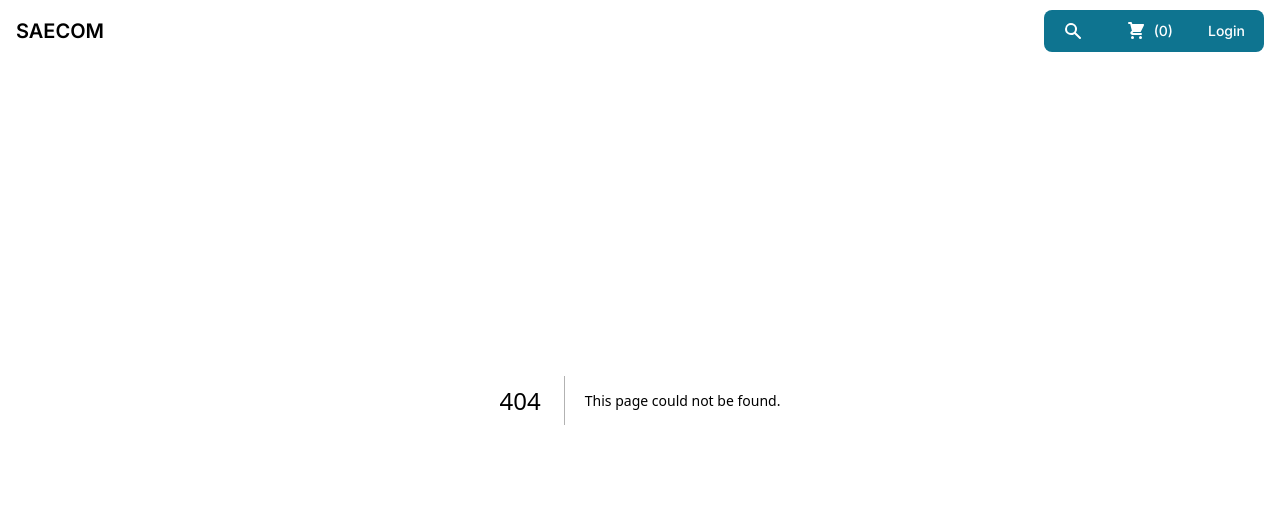
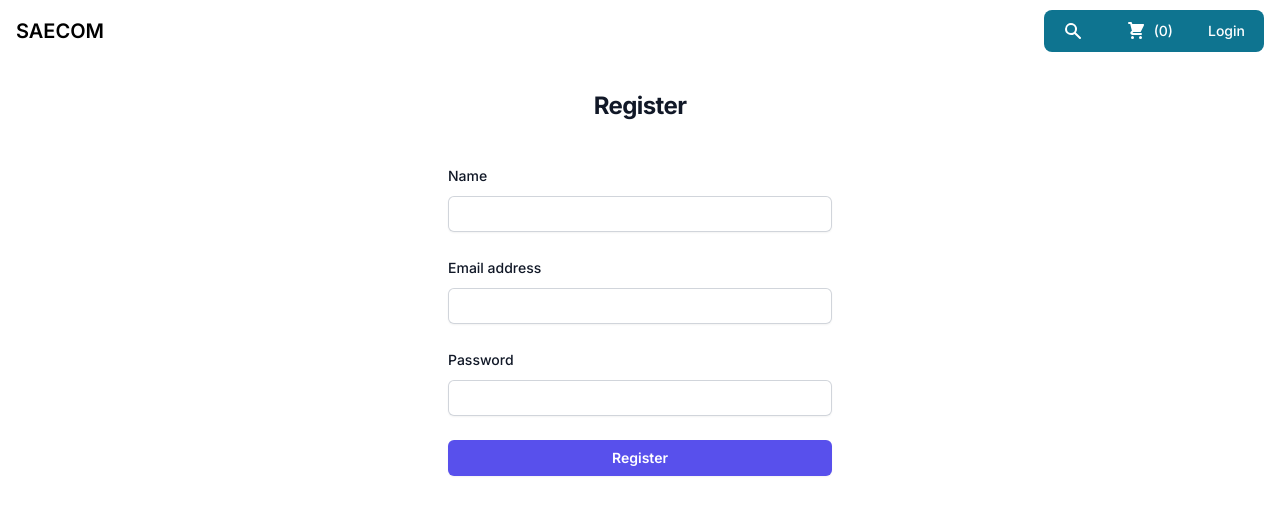
Before and after one commit to chxru/sa-ecommerce-assignment, a Next.js app in the folder fe/: page /register in a window 1280 px wide. Before the commit this address had no page. Shown: the top 514 px of the page. Built offline with nearby package versions, Linux system fonts and the light colour scheme.

Commit message:
feat(fe): :sparkles: add registration page

```diff
--- /dev/null
+++ b/fe/app/register/page.tsx
@@ -0,0 +1,169 @@
+"use client";
+
+import { useUserStore } from "@/store/user.store";
+import { Fetcher } from "@/util/axios";
+import { zodResolver } from "@hookform/resolvers/zod";
+import { AuthResponse } from "@saecom/types";
+import { useRouter } from "next/navigation";
+import { FunctionComponent, useEffect, useState } from "react";
+import { useForm, SubmitHandler } from "react-hook-form";
+import { z } from "zod";
+
+const schema = z.object({
+  email: z.string().email(),
+  password: z.string(),
+  name: z.string(),
+});
+
+type RegisterForm = z.infer<typeof schema>;
+
+const RegisterPage: FunctionComponent = () => {
+  const [loading, setLoading] = useState(true);
+  const store = useUserStore();
+  const { register, handleSubmit } = useForm<RegisterForm>({
+    resolver: zodResolver(schema),
+  });
+  const router = useRouter();
+
+  useEffect(() => {
+    // redirect to home page if user is already logged in
+    if (!loading && store.access_token) {
+      router.push("/");
+    }
+
+    setLoading(false);
+  }, [loading, router, store.access_token]);
+
+  const HandleSubmit: SubmitHandler<RegisterForm> = async (data) => {
+    const dto = {
+      email: data.email,
+      password: data.password,
+      name: data.name,
+    };
+
+    try {
+      const res = await Fetcher.post<AuthResponse>("/auth/register", dto);
+      if (res.status !== 200) {
+        throw new Error("Invalid response");
+      }
+
+      const { access_token, display_name } = res.data;
+
+      // validate values
+      if (!access_token || !display_name) {
+        throw new Error("Invalid response");
+      }
+
+      store.updateUser({ username: display_name });
+      store.updateToken(access_token);
+
+      // redirection is handled in useEffect
+    } catch (error) {
+      if (error instanceof Error) {
+        console.log(error.message);
+      }
+
+      // if error is an object with message property
+      if (error && typeof error === "object" && "message" in error) {
+        console.error(error.message);
+        return;
+      }
+
+      // if error is an array of objects with message property
+      if (
+        error &&
+        Array.isArray(error) &&
+        error.every((item) => typeof item === "object" && "message" in item)
+      ) {
+        console.error(error.map((item) => item.message).join("\n"));
+      } else {
+        console.error(error);
+      }
+    }
+  };
+
+  if (loading) {
+    return <div>Loading...</div>;
+  }
+
+  return (
+    <div className="flex min-h-full flex-col justify-center px-6 py-12 lg:px-8">
+      <div className="sm:mx-auto sm:w-full sm:max-w-sm">
+        <h2 className="mt-10 text-center text-2xl font-bold leading-9 tracking-tight text-gray-900">
+          Register
+        </h2>
+      </div>
+
+      <div className="mt-10 sm:mx-auto sm:w-full sm:max-w-sm">
+        <form className="space-y-6" onSubmit={handleSubmit(HandleSubmit)}>
+          <div>
+            <label
+              htmlFor="name"
+              className="block text-sm font-medium leading-6 text-gray-900"
+            >
+              Name
+            </label>
+            <div className="mt-2">
+              <input
+                id="name"
+                type="text"
+                required
+                className="block w-full rounded-md border-0 py-1.5 text-gray-900 shadow-sm ring-1 ring-inset ring-gray-300 placeholder:text-gray-400 focus:ring-2 focus:ring-inset focus:ring-indigo-600 sm:text-sm sm:leading-6"
+                {...register("name")}
+              />
+            </div>
+          </div>
+
+          <div>
+            <label
+              htmlFor="email"
+              className="block text-sm font-medium leading-6 text-gray-900"
+            >
+              Email address
+            </label>
+            <div className="mt-2">
+              <input
+                id="email"
+                type="email"
+                required
+                className="block w-full rounded-md border-0 py-1.5 text-gray-900 shadow-sm ring-1 ring-inset ring-gray-300 placeholder:text-gray-400 focus:ring-2 focus:ring-inset focus:ring-indigo-600 sm:text-sm sm:leading-6"
+                {...register("email")}
+              />
+            </div>
+          </div>
+
+          <div>
+            <div className="flex items-center justify-between">
+              <label
+                htmlFor="password"
+                className="block text-sm font-medium leading-6 text-gray-900"
+              >
+                Password
+              </label>
+            </div>
+            <div className="mt-2">
+              <input
+                id="password"
+                type="password"
+                required
+                className="block w-full rounded-md border-0 py-1.5 text-gray-900 shadow-sm ring-1 ring-inset ring-gray-300 placeholder:text-gray-400 focus:ring-2 focus:ring-inset focus:ring-indigo-600 sm:text-sm sm:leading-6"
+                {...register("password")}
+              />
+            </div>
+          </div>
+
+          <div>
+            <button
+              type="submit"
+              className="flex w-full justify-center rounded-md bg-indigo-600 px-3 py-1.5 text-sm font-semibold leading-6 text-white shadow-sm hover:bg-indigo-500 focus-visible:outline focus-visible:outline-2 focus-visible:outline-offset-2 focus-visible:outline-indigo-600"
+            >
+              Register
+            </button>
+          </div>
+        </form>
+      </div>
+    </div>
+  );
+};
+
+export default RegisterPage;
```
